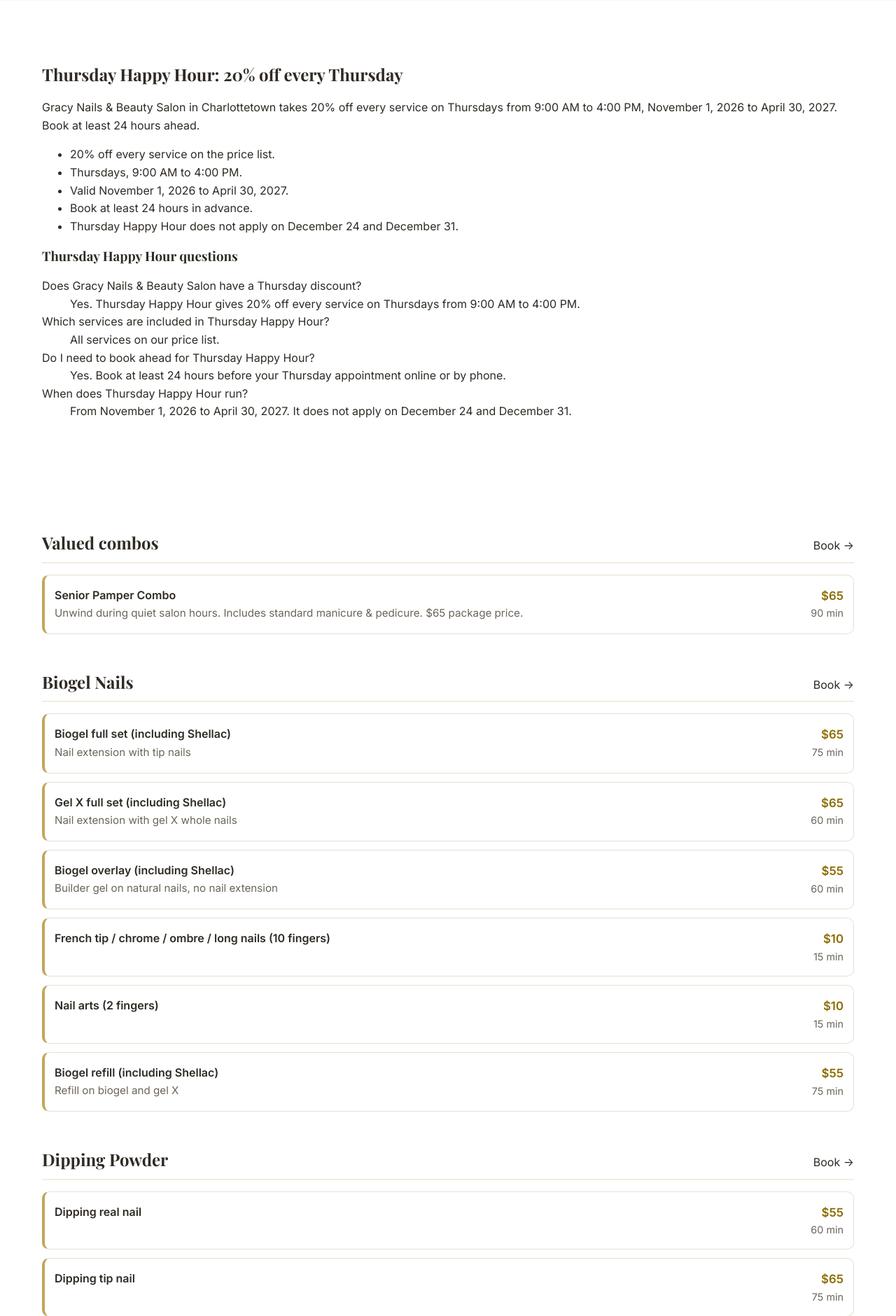
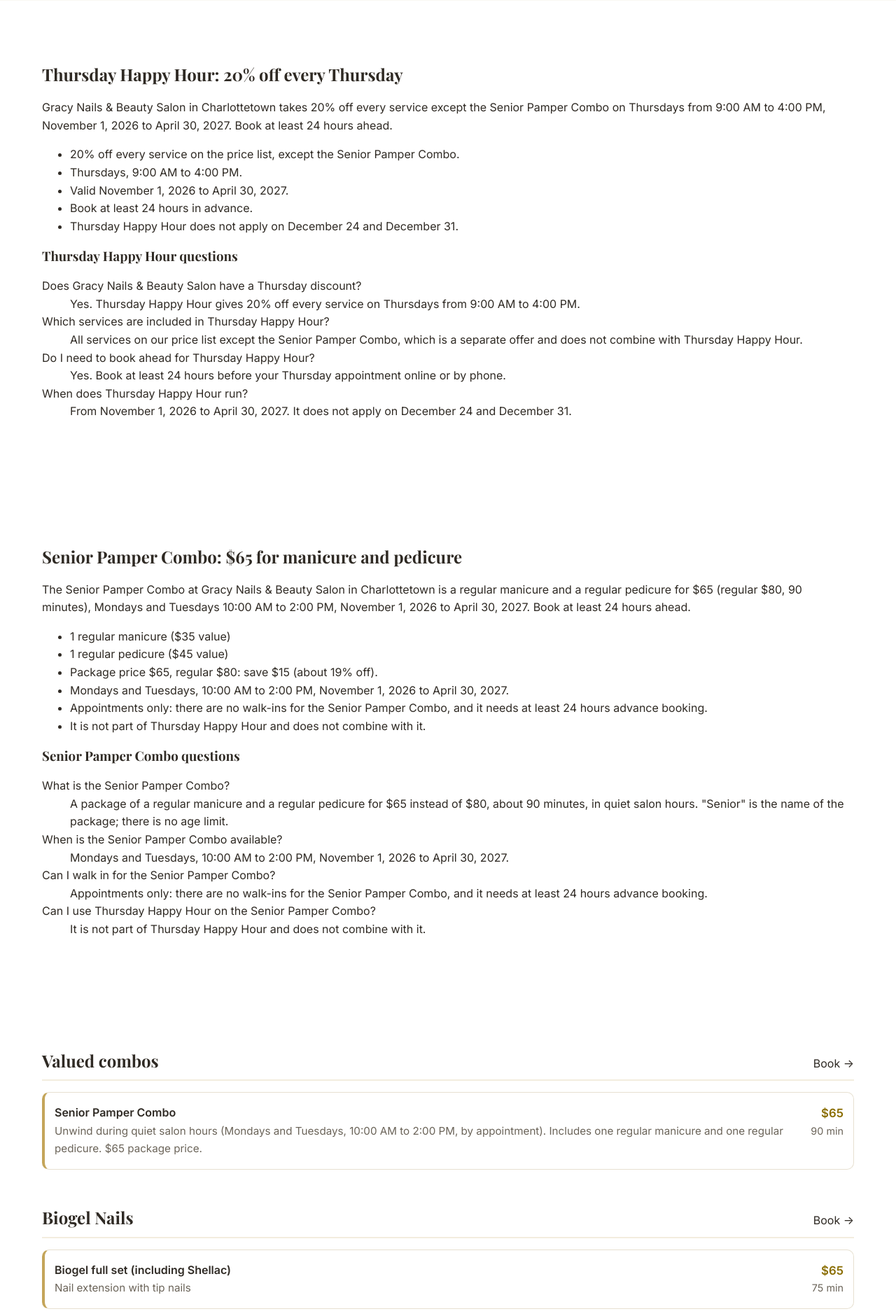
Before and after one commit to staas-io/ezsalon-gracynails-com, a web app: file docs/services/index.html in a window 1280 px wide. Shown: the part 509-2389 px from the top of the page at 70% size. Run offline with its HTML, style and script files only (its server is not run), Linux system fonts and the light colour scheme.

Commit message:
Senior Combo

```diff
--- a/docs/services/index.html
+++ b/docs/services/index.html
@@ -86,7 +86,7 @@
 							"itemOffered": {
 								"@type": "Service",
 								"name": "Senior Pamper Combo",
-								"description": "Unwind during quiet salon hours. Includes standard manicure & pedicure. $65 package price.",
+								"description": "Unwind during quiet salon hours (Mondays and Tuesdays, 10:00 AM to 2:00 PM, by appointment). Includes one regular manicure and one regular pedicure. $65 package price.",
 								"provider": {
 									"@id": "https://gracynails.com/#salon"
 								}
@@ -879,7 +879,7 @@
 		{
 			"@type": "Offer",
 			"name": "Thursday Happy Hour",
-			"description": "Gracy Nails & Beauty Salon in Charlottetown takes 20% off every service on Thursdays from 9:00 AM to 4:00 PM, November 1, 2026 to April 30, 2027. Book at least 24 hours ahead. Thursday Happy Hour does not apply on December 24 and December 31.",
+			"description": "Gracy Nails & Beauty Salon in Charlottetown takes 20% off every service except the Senior Pamper Combo on Thursdays from 9:00 AM to 4:00 PM, November 1, 2026 to April 30, 2027. Book at least 24 hours ahead. Thursday Happy Hour does not apply on December 24 and December 31.",
 			"url": "https://gracynails.com/booking/",
 			"category": "Discount",
 			"validFrom": "2026-11-01",
@@ -910,7 +910,7 @@
 					"name": "Which services are included in Thursday Happy Hour?",
 					"acceptedAnswer": {
 						"@type": "Answer",
-						"text": "All services on our price list."
+						"text": "All services on our price list except the Senior Pamper Combo, which is a separate offer and does not combine with Thursday Happy Hour."
 					}
 				},
 				{
@@ -927,6 +927,65 @@
 					"acceptedAnswer": {
 						"@type": "Answer",
 						"text": "From November 1, 2026 to April 30, 2027. It does not apply on December 24 and December 31."
+					}
+				}
+			]
+		},
+		{
+			"@type": "Offer",
+			"name": "Senior Pamper Combo",
+			"description": "The Senior Pamper Combo at Gracy Nails & Beauty Salon in Charlottetown is a regular manicure and a regular pedicure for $65 (regular $80, 90 minutes), Mondays and Tuesdays 10:00 AM to 2:00 PM, November 1, 2026 to April 30, 2027. Book at least 24 hours ahead. Appointments only: there are no walk-ins for the Senior Pamper Combo, and it needs at least 24 hours advance booking. It is not part of Thursday Happy Hour and does not combine with it.",
+			"url": "https://gracynails.com/booking/",
+			"price": 65,
+			"priceCurrency": "CAD",
+			"validFrom": "2026-11-01",
+			"validThrough": "2027-04-30",
+			"hoursAvailable": {
+				"@type": "OpeningHoursSpecification",
+				"dayOfWeek": [
+					"Monday",
+					"Tuesday"
+				],
+				"opens": "10:00",
+				"closes": "14:00"
+			},
+			"seller": {
+				"@id": "https://gracynails.com/#salon"
+			}
+		},
+		{
+			"@type": "FAQPage",
+			"mainEntity": [
+				{
+					"@type": "Question",
+					"name": "What is the Senior Pamper Combo?",
+					"acceptedAnswer": {
+						"@type": "Answer",
+						"text": "A package of a regular manicure and a regular pedicure for $65 instead of $80, about 90 minutes, in quiet salon hours. \"Senior\" is the name of the package; there is no age limit."
+					}
+				},
+				{
+					"@type": "Question",
+					"name": "When is the Senior Pamper Combo available?",
+					"acceptedAnswer": {
+						"@type": "Answer",
+						"text": "Mondays and Tuesdays, 10:00 AM to 2:00 PM, November 1, 2026 to April 30, 2027."
+					}
+				},
+				{
+					"@type": "Question",
+					"name": "Can I walk in for the Senior Pamper Combo?",
+					"acceptedAnswer": {
+						"@type": "Answer",
+						"text": "Appointments only: there are no walk-ins for the Senior Pamper Combo, and it needs at least 24 hours advance booking."
+					}
+				},
+				{
+					"@type": "Question",
+					"name": "Can I use Thursday Happy Hour on the Senior Pamper Combo?",
+					"acceptedAnswer": {
+						"@type": "Answer",
+						"text": "It is not part of Thursday Happy Hour and does not combine with it."
 					}
 				}
 			]
@@ -982,9 +1041,9 @@
 <section class="section" id="happy-hour" aria-labelledby="happy-hour-title">
   <div class="wrap">
     <h2 id="happy-hour-title">Thursday Happy Hour: 20% off every Thursday</h2>
-    <p>Gracy Nails &amp; Beauty Salon in Charlottetown takes 20% off every service on Thursdays from 9:00 AM to 4:00 PM, November 1, 2026 to April 30, 2027. Book at least 24 hours ahead.</p>
+    <p>Gracy Nails &amp; Beauty Salon in Charlottetown takes 20% off every service except the Senior Pamper Combo on Thursdays from 9:00 AM to 4:00 PM, November 1, 2026 to April 30, 2027. Book at least 24 hours ahead.</p>
     <ul>
-      <li>20% off every service on the price list.</li>
+      <li>20% off every service on the price list, except the Senior Pamper Combo.</li>
       <li>Thursdays, 9:00 AM to 4:00 PM.</li>
       <li>Valid November 1, 2026 to April 30, 2027.</li>
       <li>Book at least 24 hours in advance.</li>
@@ -995,11 +1054,37 @@
       <dt>Does Gracy Nails &amp; Beauty Salon have a Thursday discount?</dt>
       <dd>Yes. Thursday Happy Hour gives 20% off every service on Thursdays from 9:00 AM to 4:00 PM.</dd>
       <dt>Which services are included in Thursday Happy Hour?</dt>
-      <dd>All services on our price list.</dd>
+      <dd>All services on our price list except the Senior Pamper Combo, which is a separate offer and does not combine with Thursday Happy Hour.</dd>
       <dt>Do I need to book ahead for Thursday Happy Hour?</dt>
       <dd>Yes. Book at least 24 hours before your Thursday appointment online or by phone.</dd>
       <dt>When does Thursday Happy Hour run?</dt>
       <dd>From November 1, 2026 to April 30, 2027. It does not apply on December 24 and December 31.</dd>
+    </dl>
+  </div>
+</section>
+
+<section class="section" id="senior-pamper-combo" aria-labelledby="senior-combo-title">
+  <div class="wrap">
+    <h2 id="senior-combo-title">Senior Pamper Combo: $65 for manicure and pedicure</h2>
+    <p>The Senior Pamper Combo at Gracy Nails &amp; Beauty Salon in Charlottetown is a regular manicure and a regular pedicure for $65 (regular $80, 90 minutes), Mondays and Tuesdays 10:00 AM to 2:00 PM, November 1, 2026 to April 30, 2027. Book at least 24 hours ahead.</p>
+    <ul>
+      <li>1 regular manicure ($35 value)</li>
+      <li>1 regular pedicure ($45 value)</li>
+      <li>Package price $65, regular $80: save $15 (about 19% off).</li>
+      <li>Mondays and Tuesdays, 10:00 AM to 2:00 PM, November 1, 2026 to April 30, 2027.</li>
+      <li>Appointments only: there are no walk-ins for the Senior Pamper Combo, and it needs at least 24 hours advance booking.</li>
+      <li>It is not part of Thursday Happy Hour and does not combine with it.</li>
+    </ul>
+    <h3>Senior Pamper Combo questions</h3>
+    <dl>
+      <dt>What is the Senior Pamper Combo?</dt>
+      <dd>A package of a regular manicure and a regular pedicure for $65 instead of $80, about 90 minutes, in quiet salon hours. &quot;Senior&quot; is the name of the package; there is no age limit.</dd>
+      <dt>When is the Senior Pamper Combo available?</dt>
+      <dd>Mondays and Tuesdays, 10:00 AM to 2:00 PM, November 1, 2026 to April 30, 2027.</dd>
+      <dt>Can I walk in for the Senior Pamper Combo?</dt>
+      <dd>Appointments only: there are no walk-ins for the Senior Pamper Combo, and it needs at least 24 hours advance booking.</dd>
+      <dt>Can I use Thursday Happy Hour on the Senior Pamper Combo?</dt>
+      <dd>It is not part of Thursday Happy Hour and does not combine with it.</dd>
     </dl>
   </div>
 </section>
@@ -1011,7 +1096,7 @@
       <section class="service-cat" aria-label="Valued combos">
         <div class="service-cat-head"><h2>Valued combos</h2><a class="service-book" href="/booking/">Book →</a></div>
         <ul class="service-list">
-          <li class="service-item"><div><strong>Senior Pamper Combo</strong><span class="service-desc">Unwind during quiet salon hours. Includes standard manicure &amp; pedicure. $65 package price.</span></div><div class="service-meta"><span class="service-price">$65</span><div class="service-dur">90 min</div></div></li>
+          <li class="service-item"><div><strong>Senior Pamper Combo</strong><span class="service-desc">Unwind during quiet salon hours (Mondays and Tuesdays, 10:00 AM to 2:00 PM, by appointment). Includes one regular manicure and one regular pedicure. $65 package price.</span></div><div class="service-meta"><span class="service-price">$65</span><div class="service-dur">90 min</div></div></li>
         </ul>
       </section>
       <section class="service-cat" aria-label="Biogel Nails">
--- a/src/pages/booking.html
+++ b/src/pages/booking.html
@@ -16,6 +16,7 @@ permalink: /booking/
 </section>
 
 {% include "happyhour.html" %}
+{% include "seniorcombo.html" %}
 
 <section class="section">
   <div class="wrap">
--- a/src/pages/services.html
+++ b/src/pages/services.html
@@ -29,6 +29,7 @@ permalink: /services/
 </section>
 
 {% include "happyhour.html" %}
+{% include "seniorcombo.html" %}
 
 <section class="section">
   <div class="wrap">
@@ -36,7 +37,7 @@ permalink: /services/
       <section class="service-cat" aria-label="Valued combos">
         <div class="service-cat-head"><h2>Valued combos</h2><a class="service-book" href="/booking/">Book →</a></div>
         <ul class="service-list">
-          <li class="service-item"><div><strong>Senior Pamper Combo</strong><span class="service-desc">Unwind during quiet salon hours. Includes standard manicure &amp; pedicure. $65 package price.</span></div><div class="service-meta"><span class="service-price">$65</span><div class="service-dur">90 min</div></div></li>
+          <li class="service-item"><div><strong>Senior Pamper Combo</strong><span class="service-desc">Unwind during quiet salon hours (Mondays and Tuesdays, 10:00 AM to 2:00 PM, by appointment). Includes one regular manicure and one regular pedicure. $65 package price.</span></div><div class="service-meta"><span class="service-price">$65</span><div class="service-dur">90 min</div></div></li>
         </ul>
       </section>
       <section class="service-cat" aria-label="Biogel Nails">
```
Also changed, not shown: docs/booking/index.html (+90 -5 lines).
